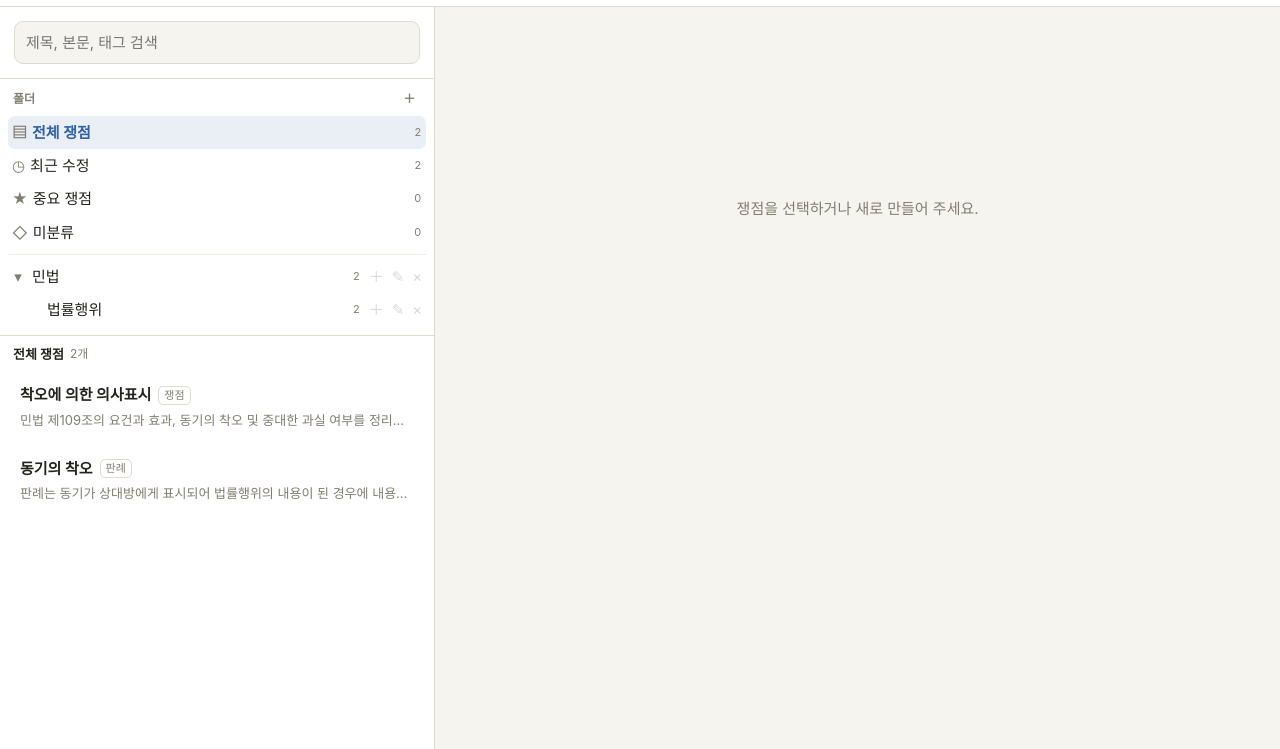
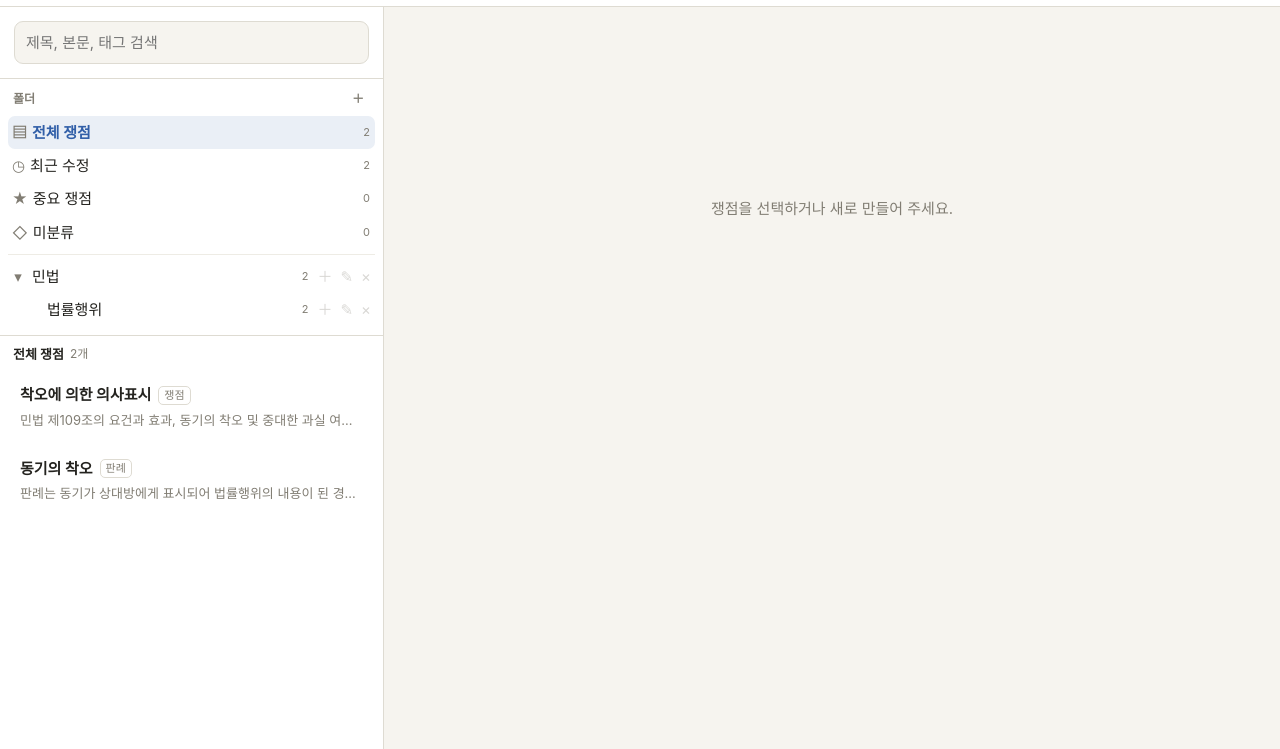
Before and after one commit to Cha-Minho/law-tree-notes, a plain HTML site: page index.html in a window 1280 px wide. Shown: the part 51-800 px from the top of the page. Drawn offline with Linux system fonts and the light colour scheme.

Commit message:
대형 화면의 앱 바깥 여백 제거

```diff
--- a/index.html
+++ b/index.html
@@ -14,7 +14,7 @@ button,input,textarea,select{font:inherit} button{color:inherit}
 header{height:58px;border-bottom:1px solid var(--line);display:flex;align-items:center;gap:10px;padding:0 18px;background:var(--panel)}
 .brand{font-size:17px;font-weight:750;white-space:nowrap}.count{font-size:12px;color:var(--muted);margin-right:auto}
 .header-actions{display:flex;gap:6px}.btn{border:1px solid var(--line);background:var(--panel);border-radius:8px;padding:7px 11px;cursor:pointer}.btn:hover{background:var(--soft)}.btn.primary{background:var(--accent);border-color:var(--accent);color:#fff}.btn.danger{color:var(--danger)}
-.app{height:calc(100% - 58px);display:grid;grid-template-columns:minmax(270px,34%) 1fr;max-width:1320px;margin:auto}
+.app{height:calc(100% - 58px);width:100%;display:grid;grid-template-columns:clamp(300px,30vw,420px) minmax(0,1fr)}
 .sidebar{border-right:1px solid var(--line);display:flex;flex-direction:column;min-width:0;background:var(--panel)}
 .filters{padding:14px;border-bottom:1px solid var(--line)}.search-wrap{display:flex;gap:7px}.search{width:100%;border:1px solid var(--line);border-radius:9px;background:var(--bg);color:var(--fg);padding:9px 11px;outline:none}.search:focus,.field:focus,.body-field:focus{border-color:var(--accent)}
 .folder-section{border-bottom:1px solid var(--line);padding:9px 8px;max-height:42%;overflow:auto;flex:0 0 auto}.folder-head{display:flex;align-items:center;padding:0 5px 5px;color:var(--muted);font-size:12px;font-weight:700}.folder-head span{margin-right:auto}.mini-btn{border:0;background:transparent;color:var(--muted);border-radius:5px;padding:2px 6px;cursor:pointer}.mini-btn:hover{background:var(--soft);color:var(--fg)}
```
